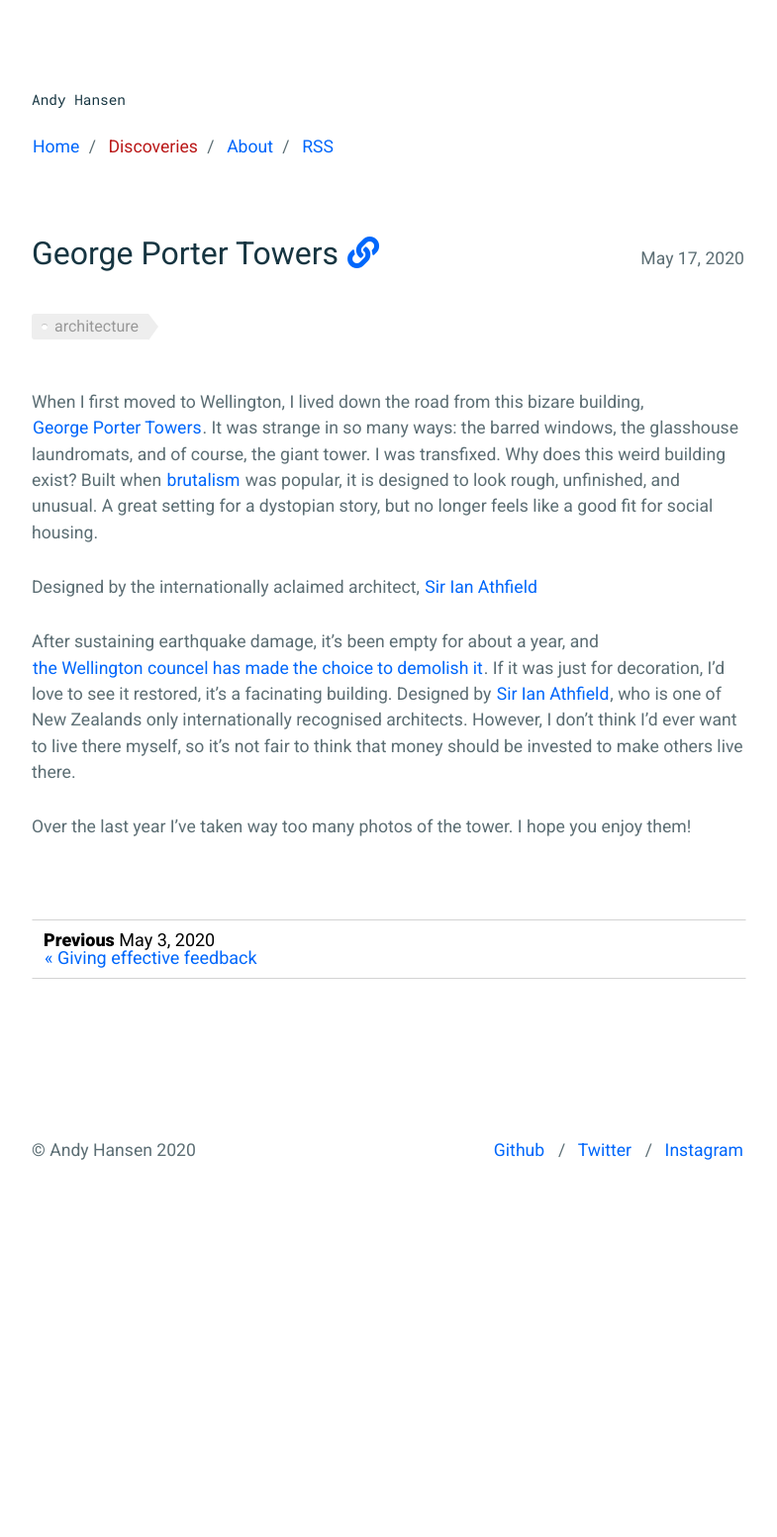
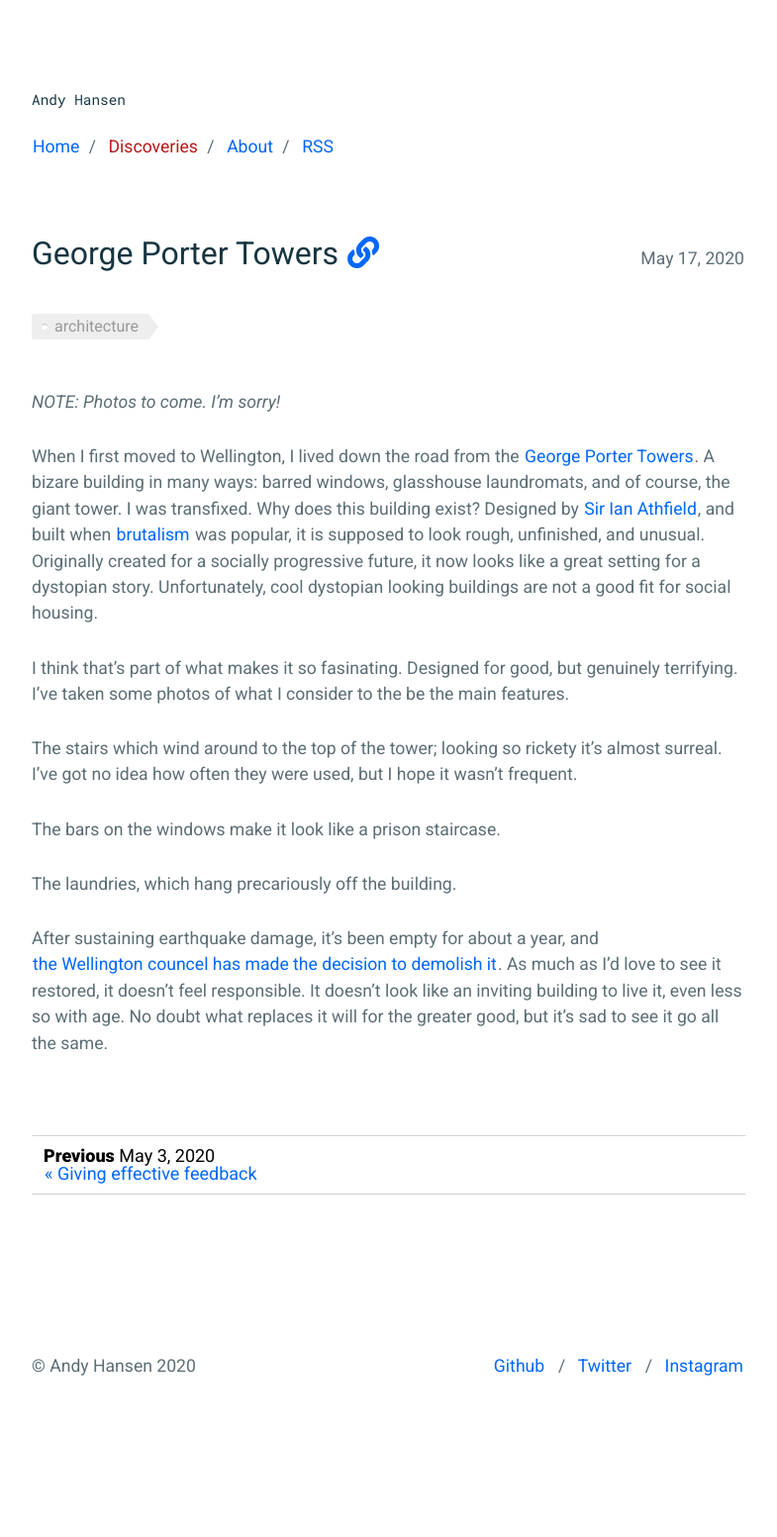
Before and after one commit to andyhansen/blog, a Jekyll site: the page built from _posts/2020-05-17-george-porter-towers.md, in a window 1280 px wide. Shown: the whole page at 99% size, without its empty margins (248-1033 px from the left). Built offline with Jekyll 4.4.1, drawn with Linux system fonts in a browser that asks for light colours; nearby versions of some CDN libraries; comment, search, counter and statistics services are not loaded; before the commit the page ends 1335 px from its top, so only the background shows below that.

Commit message:
feat: finished up without photos

```diff
--- a/_posts/2020-05-17-george-porter-towers.md
+++ b/_posts/2020-05-17-george-porter-towers.md
@@ -9,18 +9,42 @@ tags: architecture
 comments: true
 ---
 
-When I first moved to Wellington, I lived down the road from this bizare building, [George Porter Towers](http://betonbrut.net/george-porter-towers/).
-It was strange in so many ways: the barred windows, the glasshouse laundromats, and of course, the giant tower.
+_NOTE: Photos to come. I'm sorry!_
+
+<!-- Photo of the tower -->
+
+When I first moved to Wellington, I lived down the road from the [George Porter Towers](http://betonbrut.net/george-porter-towers/).
+A bizare building in many ways: barred windows, glasshouse laundromats, and of course, the giant tower.
 I was transfixed.
-Why does this weird building exist?
-Built when [brutalism](https://www.designingbuildings.co.uk/wiki/Brutalism) was popular, it is designed to look rough, unfinished, and unusual.
-A great setting for a dystopian story, but no longer feels like a good fit for social housing.
+Why does this building exist?
+Designed by [Sir Ian Athfield](https://www.thearts.co.nz/artists/sir-ian-athfield), and built when [brutalism](https://www.designingbuildings.co.uk/wiki/Brutalism) was popular, it is supposed to look rough, unfinished, and unusual.
+Originally created for a socially progressive future, it now looks like a great setting for a dystopian story.
+Unfortunately, cool dystopian looking buildings are not a good fit for social housing.
 
-Designed by the internationally aclaimed architect, [Sir Ian Athfield](https://www.thearts.co.nz/artists/sir-ian-athfield)
+I think that's part of what makes it so fasinating.
+Designed for good, but genuinely terrifying.
+I've taken some photos of what I consider to the be the main features.
 
-After sustaining earthquake damage, it's been empty for about a year, and [the Wellington councel has made the choice to demolish it](https://www.nzherald.co.nz/nz/news/article.cfm?c_id=1&objectid=12260331).
-If it was just for decoration, I'd love to see it restored, it's a facinating building.
-Designed by [Sir Ian Athfield](https://www.thearts.co.nz/artists/sir-ian-athfield), who is one of New Zealands only internationally recognised architects.
-However, I don't think I'd ever want to live there myself, so it's not fair to think that money should be invested to make others live there.
+The stairs which wind around to the top of the tower; looking so rickety it's almost surreal.
+I've got no idea how often they were used, but I hope it wasn't frequent.
 
-Over the last year I've taken way too many photos of the tower. I hope you enjoy them!
+<!-- Photo of the tower + stairs -->
+
+The bars on the windows make it look like a prison staircase.
+
+<!-- Photo of the bars -->
+
+The laundries, which hang precariously off the building.
+
+<!-- Photo of the laundry -->
+
+After sustaining earthquake damage, it's been empty for about a year, and [the Wellington councel has made the decision to demolish it](https://www.nzherald.co.nz/nz/news/article.cfm?c_id=1&objectid=12260331).
+As much as I'd love to see it restored, it doesn't feel responsible.
+It doesn't look like an inviting building to live it, even less so with age.
+No doubt what replaces it will for the greater good, but it's sad to see it go all the same.
+
+<!-- Photo of the tower from afar -->
+
+<!-- Photo of penthouse part of the day -->
+
+<!-- Photo of the firehose -->
```
